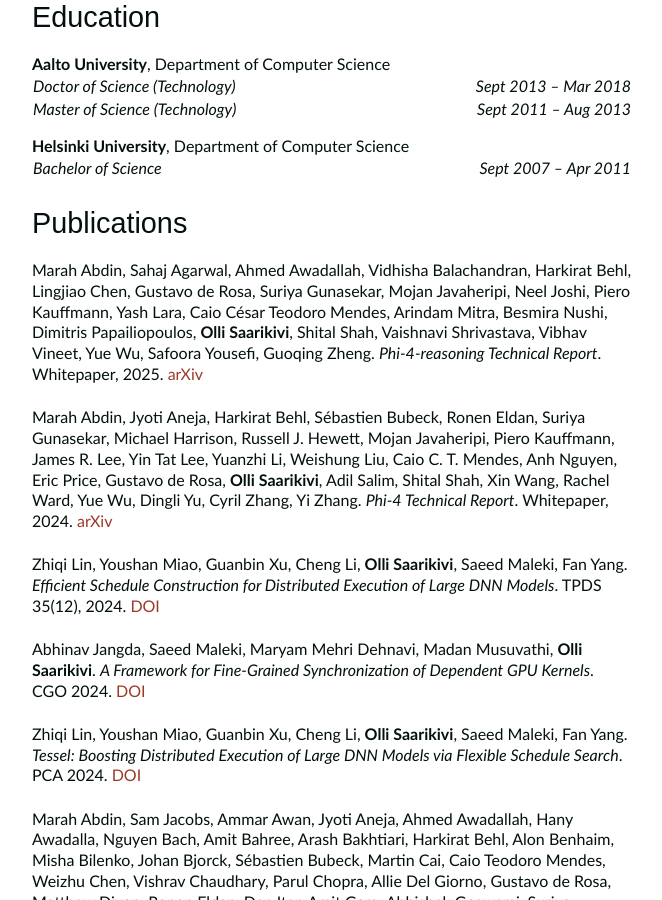
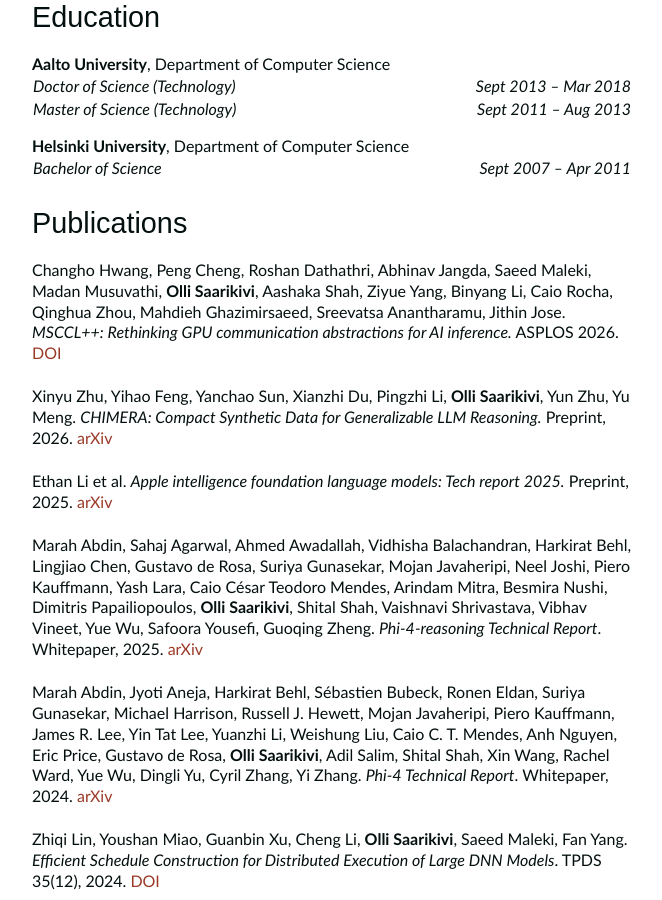
Before and after one commit to OlliSaarikivi/homepage, a Jekyll site: the page built from cv.md, in a window 1280 px wide and 900 px high, scrolled down 1253 px. Shown: the whole window, without its empty margins (308-970 px from the left). Built offline with Jekyll 4.4.1, drawn with Linux system fonts in a browser that asks for light colours.

Commit message:
Update cv.md

```diff
--- a/cv.md
+++ b/cv.md
@@ -110,6 +110,21 @@
 {: class="nohead"}
 
 ## Publications
+
+Changho Hwang, Peng Cheng, Roshan Dathathri, Abhinav Jangda, Saeed Maleki, Madan Musuvathi, **Olli Saarikivi**, Aashaka Shah, Ziyue Yang, Binyang Li, Caio Rocha, Qinghua Zhou, Mahdieh Ghazimirsaeed, Sreevatsa Anantharamu, Jithin Jose.
+*MSCCL++: Rethinking GPU communication abstractions for AI inference.*
+ASPLOS 2026.
+[DOI](https://doi.org/10.1145/3779212.3790188)
+
+Xinyu Zhu, Yihao Feng, Yanchao Sun, Xianzhi Du, Pingzhi Li, **Olli Saarikivi**, Yun Zhu, Yu Meng.
+*CHIMERA: Compact Synthetic Data for Generalizable LLM Reasoning.*
+Preprint, 2026.
+[arXiv](https://arxiv.org/abs/2603.00889)
+
+Ethan Li et al.
+*Apple intelligence foundation language models: Tech report 2025.*
+Preprint, 2025.
+[arXiv](https://arxiv.org/abs/2507.13575)
 
 Marah Abdin, Sahaj Agarwal, Ahmed Awadallah, Vidhisha Balachandran, Harkirat Behl, Lingjiao Chen, Gustavo de Rosa, Suriya Gunasekar, Mojan Javaheripi, Neel Joshi, Piero Kauffmann, Yash Lara, Caio César Teodoro Mendes, Arindam Mitra, Besmira Nushi, Dimitris Papailiopoulos, **Olli Saarikivi**, Shital Shah, Vaishnavi Shrivastava, Vibhav Vineet, Yue Wu, Safoora Yousefi, Guoqing Zheng.
 *Phi-4-reasoning Technical Report*.
```
